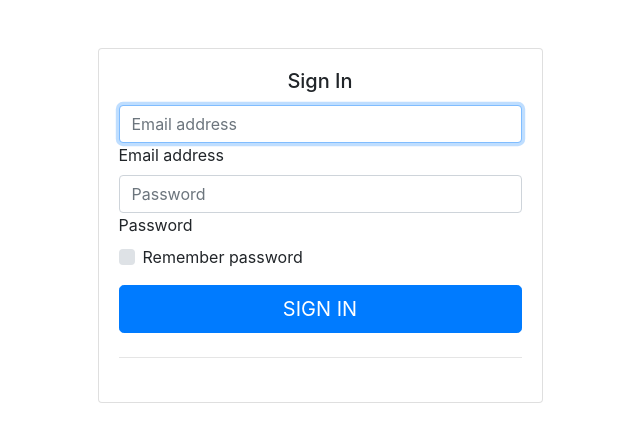
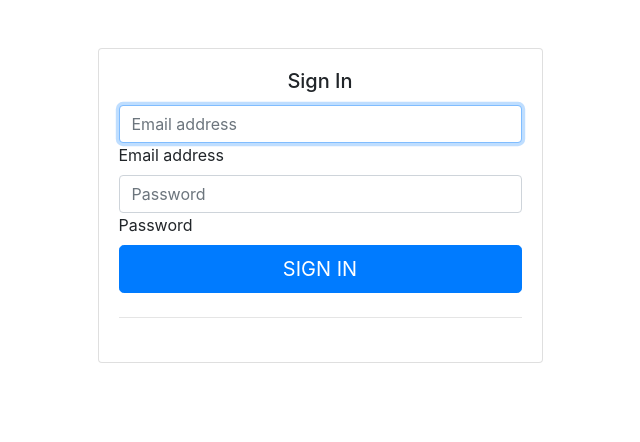
Before and after one commit to ngonzalez-ic/Asistencia, a PHP site: page /login2.html in a window 1280 px wide. Shown: the top 442 px of the page, without its empty margins (320-960 px from the left). Run offline with PHP 8.4, Linux system fonts and the light colour scheme.

Commit message:
fix login

```diff
--- a/deslogear.php
+++ b/deslogear.php
@@ -9,5 +9,5 @@ $_SESSION['usuario']= null;
 session_unset();
 
 session_destroy();
-header("Location:login2.php");
+header("Location:login2.html");
 ?>
--- a/login2.html
+++ b/login2.html
@@ -27,21 +27,18 @@
                   <h5 class="card-title text-center">Sign In</h5>
                   <form class="form-signin" action="verificarLogin.php" method="post">
                      <div class="form-label-group">
-                        <input type="email" id="inputEmail" class="form-control" placeholder="Email address" required
+                        <input type="email" name ="correo" id="inputEmail" class="form-control" placeholder="Email address" required
                            autofocus>
                         <label for="inputEmail">Email address</label>
                      </div>
 
                      <div class="form-label-group">
-                        <input type="password" id="inputPassword" class="form-control" placeholder="Password" required
+                        <input type="password" name="clave"id="inputPassword" class="form-control" placeholder="Password" required
                            name="correo">
-                        <label for="inputPassword" name="clave">Password</label>
+                        <label for="inputPassword" >Password</label>
                      </div>
 
-                     <div class="custom-control custom-checkbox mb-3">
-                        <input type="checkbox" class="custom-control-input" id="customCheck1">
-                        <label class="custom-control-label" for="customCheck1">Remember password</label>
-                     </div>
+
                      <button class="btn btn-lg btn-primary btn-block text-uppercase" type="submit">Sign in</button>
                      <hr class="my-4">
 
--- a/verificarLogin.php
+++ b/verificarLogin.php
@@ -28,7 +28,7 @@ while(!feof($archivo))
    }
      echo '<script language="javascript">alert("Validar los datos ingresador");</script>';
 
-     echo '<a class="txt1" href="\php\login2.php">Click aqui para volver a intentar</a>';
+     echo '<a class="txt1" href="\php\login2.html">Click aqui para volver a intentar</a>';
 
 fclose($archivo);
 
```
Also changed, not shown: login2.php (+1 -39 lines).
